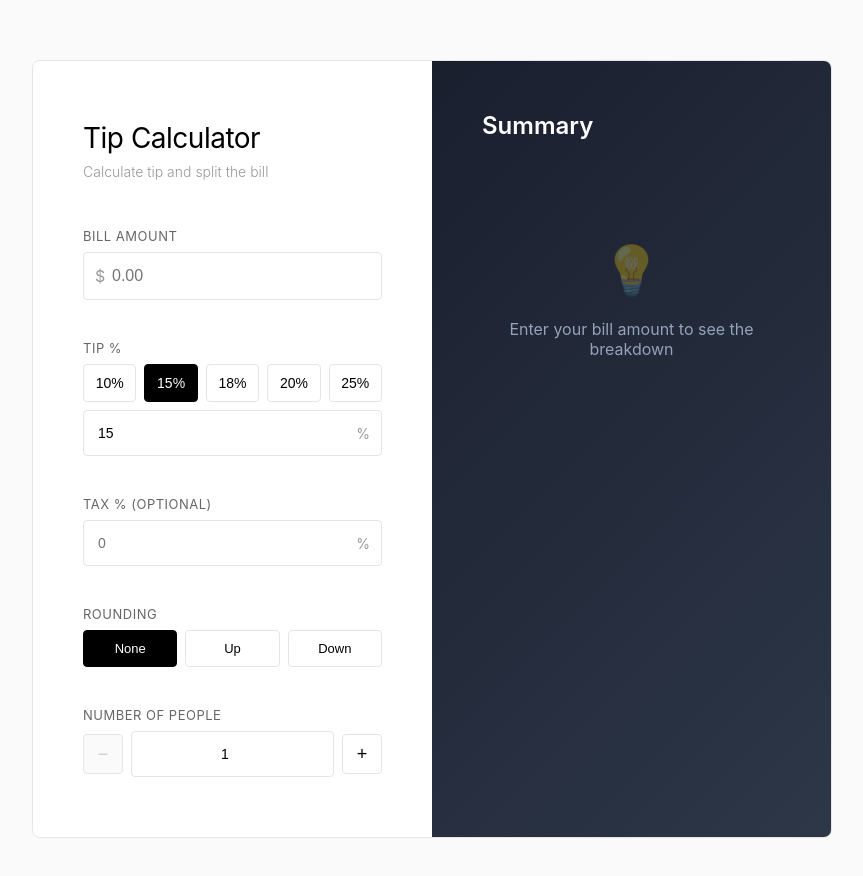
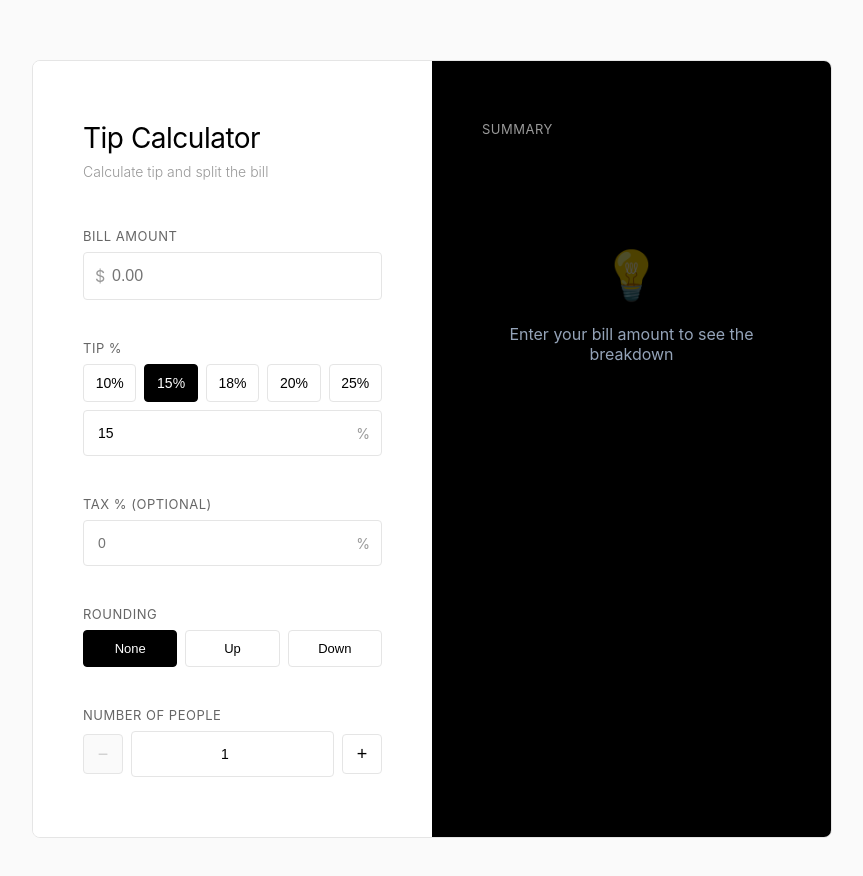
Before and after one commit to ermiasdesalegn/eat-n-split, a React (Create React App) app: page / in a window 1280 px wide. Shown: the top 876 px of the page, without its empty margins (208-1071 px from the left). Built offline with nearby package versions, Linux system fonts and the light colour scheme.

Commit message:
The calculator is good works fine

```diff
--- a/src/App.js
+++ b/src/App.js
@@ -498,8 +498,8 @@ function App() {
 
         {/* Right Panel - Results */}
         <div style={{
-          padding: "50px",
-          background: "linear-gradient(135deg, #1a1f2e 0%, #2d3748 100%)",
+          padding: "60px 50px",
+          backgroundColor: "#000",
           color: "#fff",
           display: "flex",
           flexDirection: "column",
@@ -510,13 +510,15 @@ function App() {
               display: "flex",
               justifyContent: "space-between",
               alignItems: "center",
-              marginBottom: "40px"
+              marginBottom: "48px"
             }}>
               <h2 style={{
-                fontSize: "24px",
-                fontWeight: "600",
+                fontSize: "13px",
+                fontWeight: "400",
                 margin: 0,
-                color: "#fff"
+                color: "#999",
+                textTransform: "uppercase",
+                letterSpacing: "0.5px"
               }}>
                 Summary
               </h2>
@@ -524,33 +526,30 @@ function App() {
                 <button
                   onClick={copyToClipboard}
                   style={{
-                    padding: "10px 16px",
-                    fontSize: "13px",
-                    fontWeight: "600",
-                    backgroundColor: copied ? "#667eea" : "rgba(255,255,255,0.1)",
-                    color: copied ? "#fff" : "#94a3b8",
-                    border: "1px solid rgba(255,255,255,0.2)",
-                    borderRadius: "8px",
+                    padding: "6px 12px",
+                    fontSize: "12px",
+                    fontWeight: "400",
+                    backgroundColor: "transparent",
+                    color: copied ? "#fff" : "#999",
+                    border: "1px solid #333",
+                    borderRadius: "4px",
                     cursor: "pointer",
-                    transition: "all 0.2s",
-                    display: "flex",
-                    alignItems: "center",
-                    gap: "6px"
+                    transition: "all 0.15s"
                   }}
                   onMouseEnter={(e) => {
                     if (!copied) {
-                      e.target.style.backgroundColor = "rgba(255,255,255,0.15)";
+                      e.target.style.borderColor = "#666";
                       e.target.style.color = "#fff";
                     }
                   }}
                   onMouseLeave={(e) => {
                     if (!copied) {
-                      e.target.style.backgroundColor = "rgba(255,255,255,0.1)";
-                      e.target.style.color = "#94a3b8";
+                      e.target.style.borderColor = "#333";
+                      e.target.style.color = "#999";
                     }
                   }}
                 >
-                  {copied ? "✓ Copied!" : "📋 Copy"}
+                  {copied ? "Copied" : "Copy"}
                 </button>
               )}
             </div>
```
